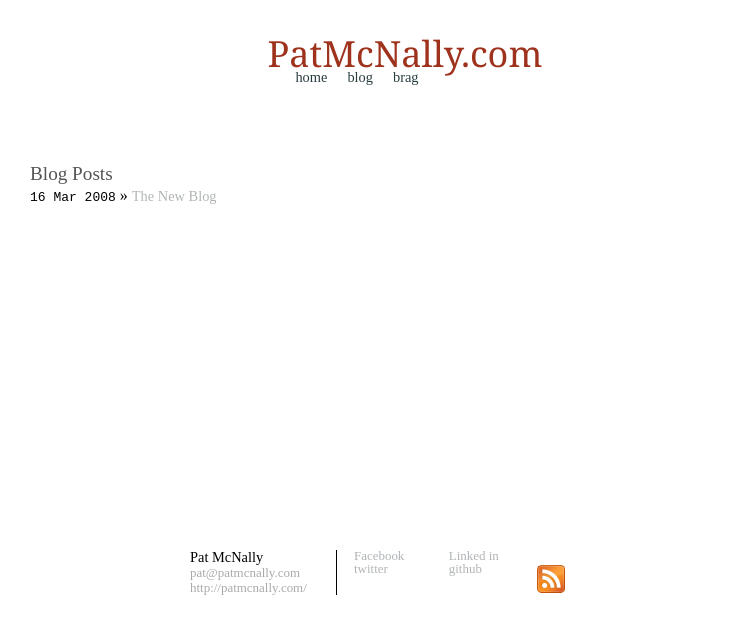
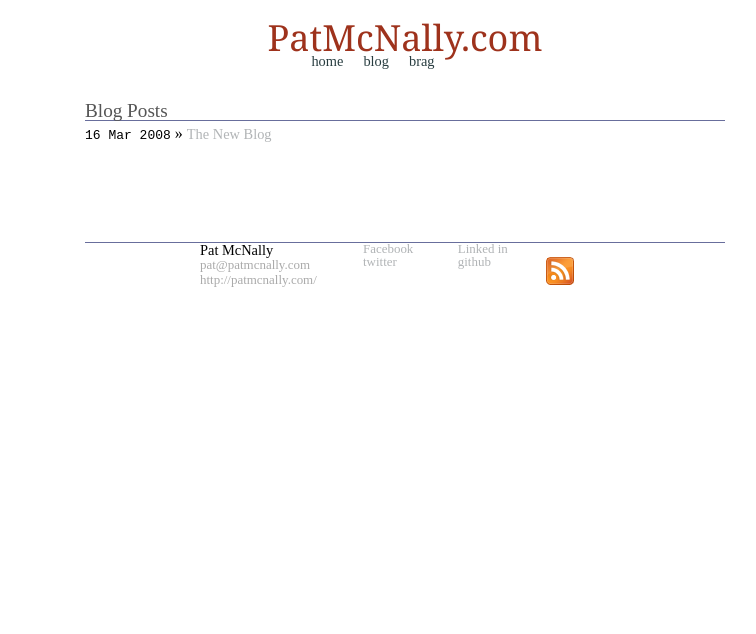
Before and after one commit to patmcnally/patmcnally.com, a Jekyll site: the page built from index.html, in a window 1280 px wide. Shown: the top 634 px of the page, without its empty margins (235-991 px from the left). Built offline with Jekyll 4.4.1, drawn with Linux system fonts in a browser that asks for light colours; nearby versions of some CDN libraries; library files that are not in the unit come from our copies.

Commit message:
more tt tags

```diff
--- a/_layouts/default.html
+++ b/_layouts/default.html
@@ -21,7 +21,7 @@
   <div class="site">
   <div id="header">
     <div id="title">
-      <h1><a href="/">PatMcNally.com</a></h1>
+      <h1><tt><a href="/">PatMcNally.com</a></tt></h1>
     </div>
     <div id="menu">
       <ul>
@@ -35,7 +35,7 @@
   </div>
   <div class="footer">
     <div class="contact vcard">
-      <div class="fn">Pat McNally</div>
+      <div class="fn"><tt>Pat McNally</tt></div>
       <div><a href="mailto:&#112;&#097;&#116;&#064;&#112;&#097;&#116;&#109;&#099;&#110;&#097;&#108;&#108;&#121;&#046;&#099;&#111;&#109;">&#112;&#097;&#116;&#064;&#112;&#097;&#116;&#109;&#099;&#110;&#097;&#108;&#108;&#121;&#046;&#099;&#111;&#109;</a></div>
       <a class="url" href="http://patmcnally.com/">http://patmcnally.com/</a>
     </div>
--- a/css/screen.css
+++ b/css/screen.css
@@ -4,9 +4,7 @@ body{
 
 .site{
    margin: 1em auto;
-   width: 750px;
-
-
+   width: 40em;
 }
 
 
@@ -36,11 +34,7 @@ a:hover{
 }
 
 #header{
-   margin: 2em auto 0 auto;
-   height: 100px;
-   width: 746px;
-
-
+   padding: 0px;
 }
 
 #title{
@@ -64,6 +58,7 @@ h1 .subtle{
 }
 
 h2{
+    border-bottom: 1px solid #686E9C;
     font-size: 1.2em;
     color:#555;
     margin-bottom: .25em;
@@ -85,7 +80,7 @@ ul a:visited{
 
 #menu{
     margin-top: -.2em;
-    margin-left: -8em;
+    margin-left: -6em;
     padding-top: 0em;
     padding-left: 0em;
     text-align: center;
@@ -105,15 +100,13 @@ ul a:visited{
 }
 
 .content_wrap{
-
     width:100%;
 }
 
 .content{
     margin: 2em auto;
-    width: 750px;
     background-color: white;
-    min-height: 300px;
+
 }
 .content p{
 
@@ -133,15 +126,15 @@ ul a:visited{
 
 
 .footer{
-    width: 750px;
-    margin: 6em auto 0 160px;
+    border-top: 1px solid #686E9C;
+    margin-top: 100px;
     font-size: .9em;
 }
 
 .vcard{
     float: left;
     padding-right: 2em;
-    border-right:  1px solid black;
+    margin-left: 115px;
 }
 
 .contact-links{
--- a/index.html
+++ b/index.html
@@ -4,7 +4,8 @@ title: Pat McNally
 ---
 
 <div id ="home" class="content">
-  <h2>Blog Posts</h2>
+
+  <h2><tt>Blog Posts</tt></h2>
   <ul class="posts">
     {% for post in site.posts %}
       <li><span class="date">{{ post.date | date_to_string }}</span> &raquo; <a href="{{ post.url }}">{{ post.title }}</a></li>
```
